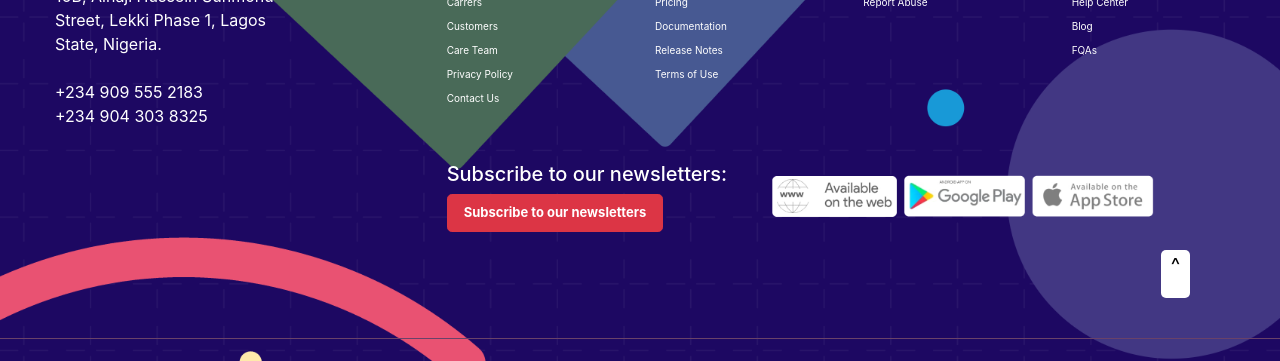
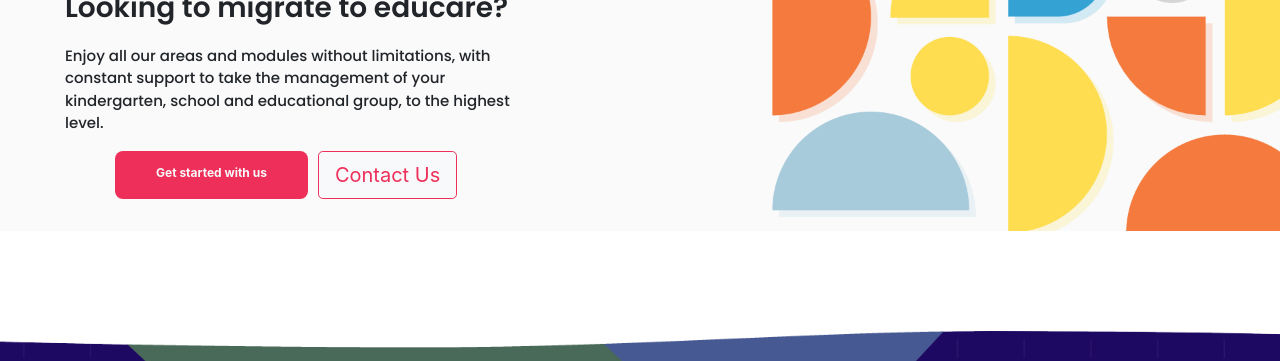
Before and after one commit to sarahnnanyelugo/educare, a plain HTML site: page about.html in a window 1280 px wide. Shown: the part 3370-3731 px from the top of the page. Drawn offline with Linux system fonts and the light colour scheme.

Commit message:
index modification

```diff
--- a/Assets/css/educare.css
+++ b/Assets/css/educare.css
@@ -936,8 +936,26 @@
 font-size:15px;
 }
 
+#edu{
+  height:300px;
+  background-image:url(../img/migrate-educare.png);
+  background-size:cover;
+  padding-top:60px;
+  padding-left:50px;
+  margin-top:80px;
+  margin-bottom:100px;
+}
+#edu h3{
+  font-family: 'Poppins', sans-serif;
+  font-weight:bolder;
 
+}
 
+#edu p{
+  font-family: 'Poppins', sans-serif;
+font-size:15px;
+margin-top:20px;
+}
 
 
 
--- a/about.html
+++ b/about.html
@@ -177,6 +177,30 @@
     </div>
     </div>
 
+
+<div class="row">
+    <div class="col-md-12" id="edu">
+        <div class="col-md-5">
+
+            <h3>    Looking to migrate to educare?
+            </h3>
+
+            <p> Enjoy all our areas and modules without limitations, with constant support to take
+            the management of your kindergarten, school and educational group, to the highest level.</p>
+
+            <div  style="display:flex; padding-left:50px;">
+                <a class="btn text-light deploy-btn">Get started with us</a>
+                <a class="btn btn-lg btn-light" style="color:#ED2f59; margin-left:10px ; border:solid 1px #ED2f59; "> Contact Us</a>
+
+                </div>
+
+        </div>
+
+    </div>
+</div>
+
+
+
         <footer    width="100%" w3-include-html="footer.html" >
 
         </footer>
```
Also changed, not shown: text.html (+16 -6 lines).
